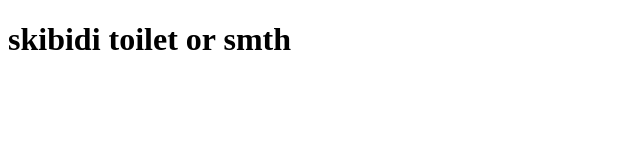
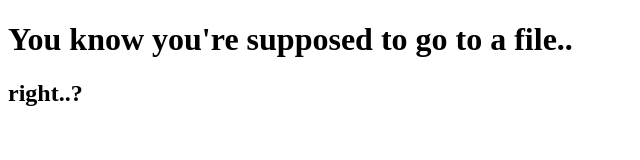
Before and after one commit to thinkmia/cqmimi, a plain HTML site: page extras/index.html in a window 1280 px wide. Shown: the whole page, without its empty margins (0-640 px from the left). Drawn offline with Linux system fonts and the light colour scheme.

Commit message:
Update index.html

```diff
--- a/extras/index.html
+++ b/extras/index.html
@@ -1,5 +1,6 @@
 <!DOCTYPE html>
 <html lang="en">
-<title>extras</title>
-<h1>skibidi toilet or smth</h1>
+<title>Extras</title>
+<h1>You know you're supposed to go to a file..</h1>
+  <h2>right..?</h2>
 </html>
```
